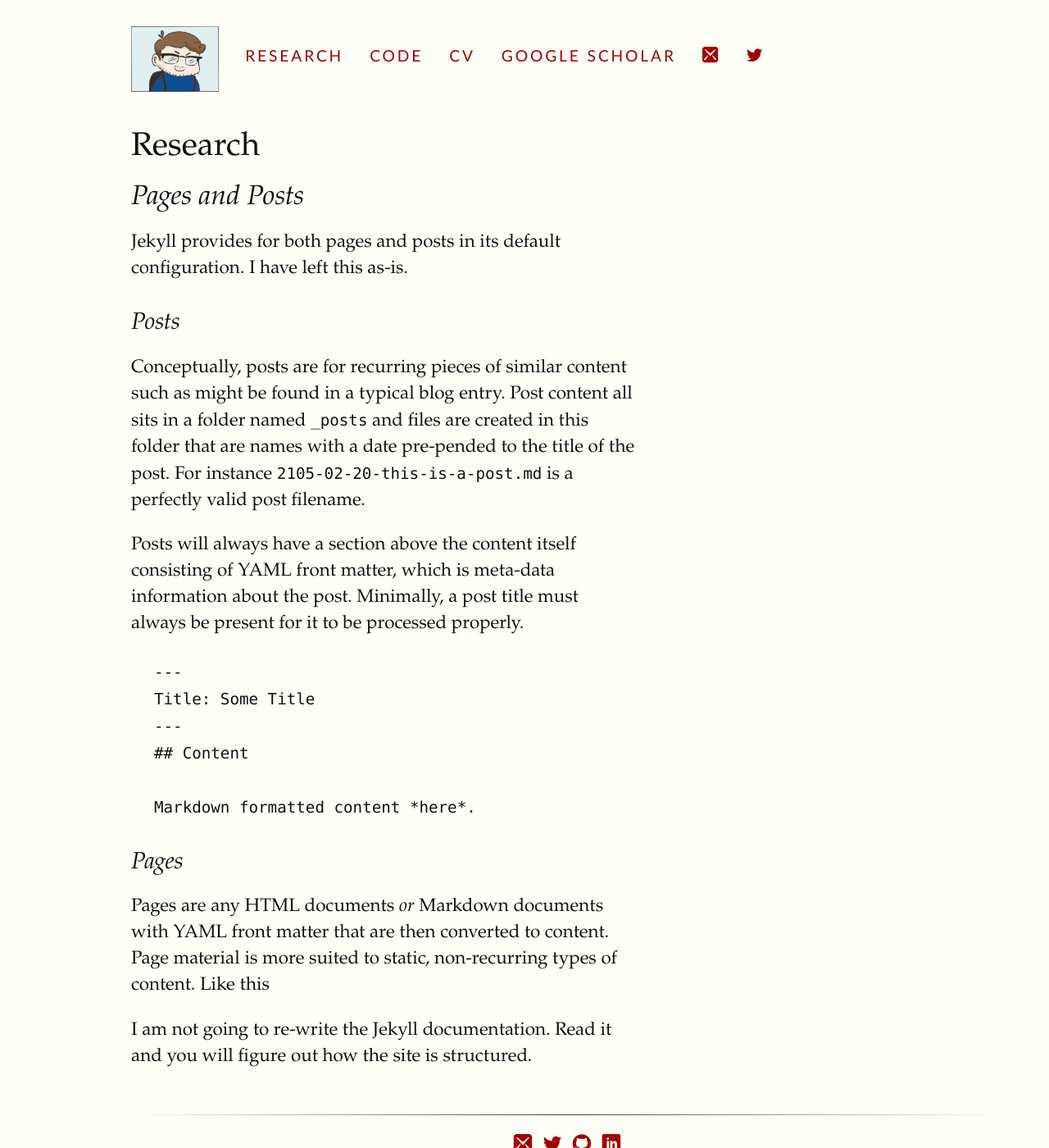
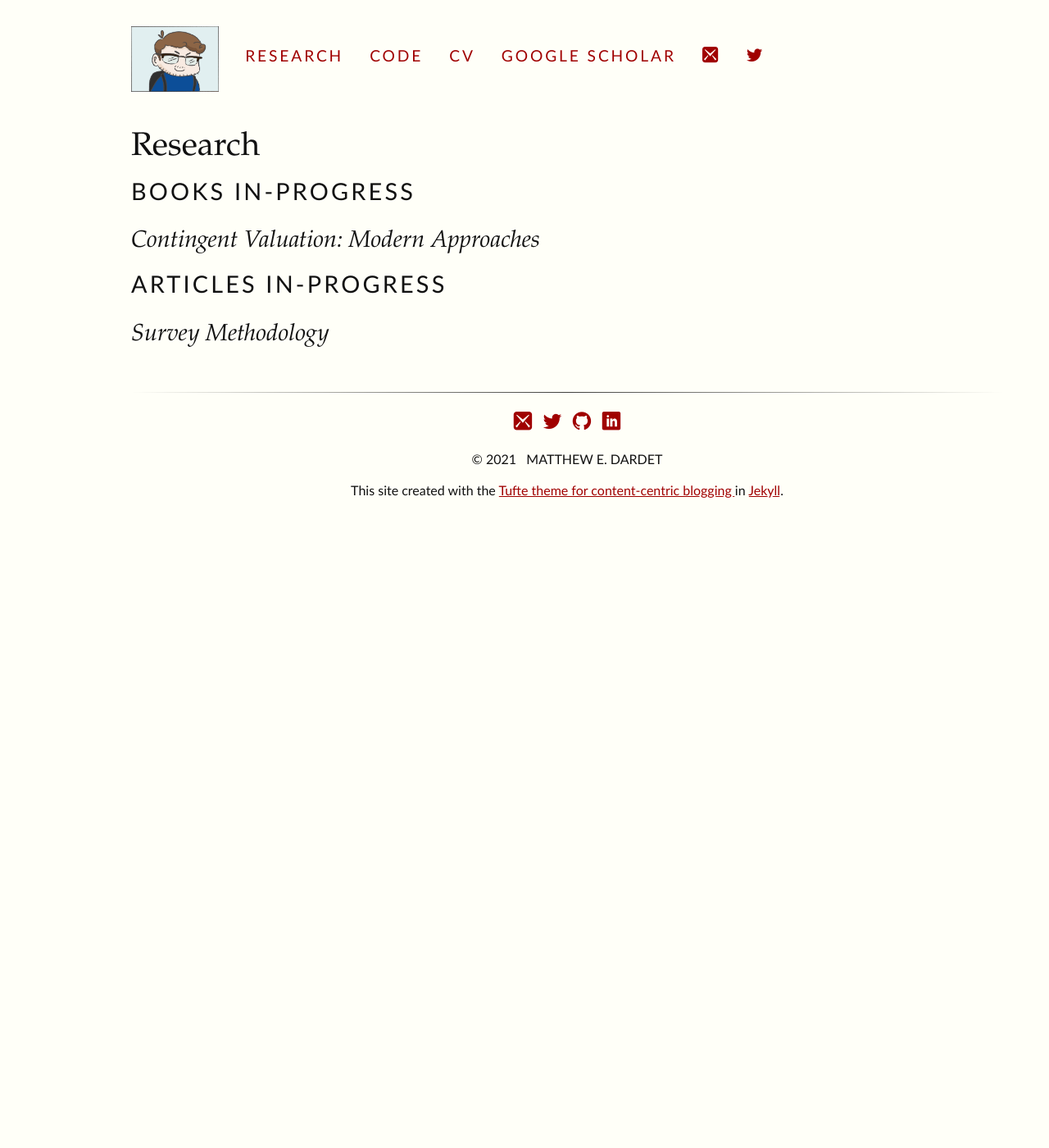
Before and after one commit to matthewdardet/matthewdardet.github.io, a Jekyll site: the page built from Research/index.md, in a window 1280 px wide and 1400 px high. Shown: the whole window at 82% size. Built offline with Jekyll 4.4.1, drawn with Linux system fonts in a browser that asks for light colours; some web fonts are replaced.

Commit message:
Skeletal framework for research page.

````diff
--- a/Research/index.md
+++ b/Research/index.md
@@ -3,28 +3,10 @@ layout: page
 title: Research
 ---
 
-## Pages and Posts
+<h1 class="content-listing-header sans">Books in-progress</h1>
 
-Jekyll provides for both pages and posts in its default configuration. I have left this as-is.
+### Contingent Valuation: Modern Approaches
 
-### Posts
+<h1 class="content-listing-header sans">Articles in-progress</h1>
 
-Conceptually, posts are for recurring pieces of similar content such as might be found in a typical blog entry. Post content all sits in a folder named ```_posts``` and files are created in this folder that are names with a date pre-pended to the title of the post. For instance ```2105-02-20-this-is-a-post.md``` is a perfectly valid post filename.
-
-Posts will always have a section above the content itself consisting of YAML front matter, which is meta-data information about the post. Minimally, a post title must always be present for it to be processed properly.
-
-```
----
-Title: Some Title
----
-## Content
-
-Markdown formatted content *here*.
-```
-
-
-### Pages
-
-Pages are any HTML documents *or* Markdown documents with YAML front matter that are then converted to content. Page material is more suited to static, non-recurring types of content. Like this
-
-I am not going to re-write the Jekyll documentation. Read it and you will figure out how the site is structured.
+### Survey Methodology
````
